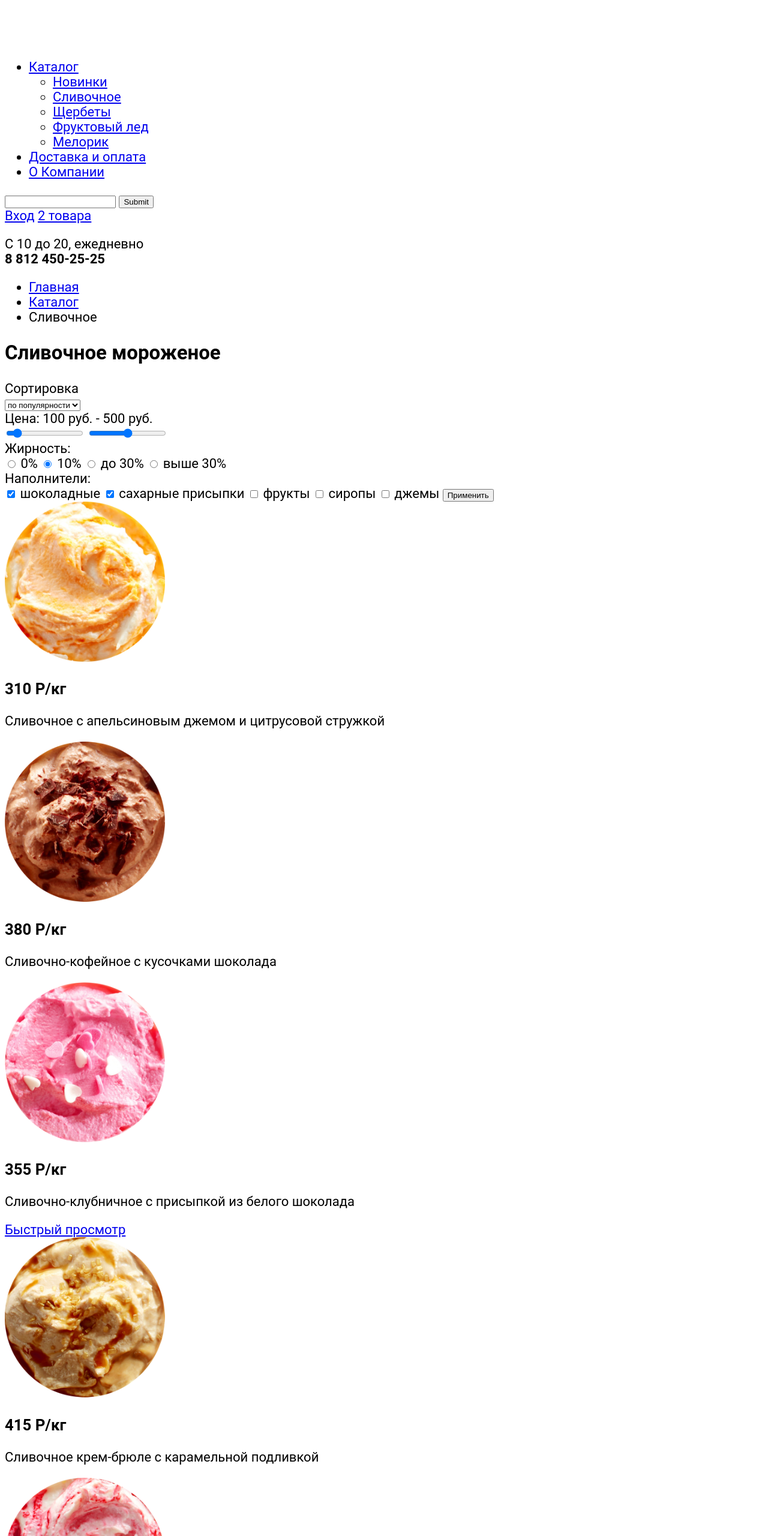
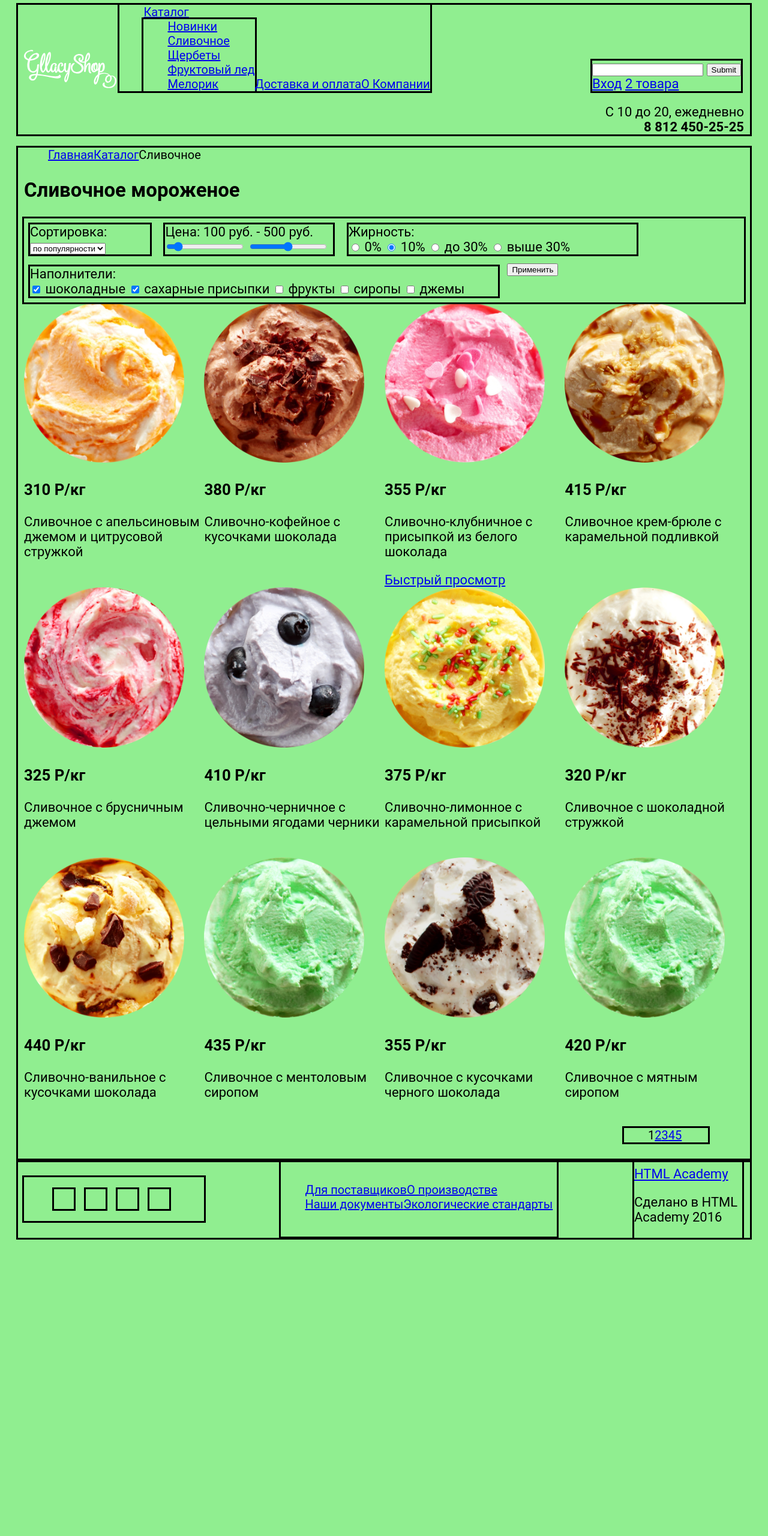
Before and after one commit to ostart/20604-gllacy, a plain HTML site: page inner.html in a window 1280 px wide. Shown: the top 2560 px of the page at 60% size. After the commit the page ends 2071 px from the top, so only its background shows below. Drawn offline with Linux system fonts and the light colour scheme.

Commit message:
Урок 4
Сетка

```diff
--- a/css/style.css
+++ b/css/style.css
@@ -3,4 +3,217 @@ body {
 	font-color: black;
 	font-family: "Roboto", "Arial", serif;
 	font-style: normal;
+	background: lightgreen;
 }
+
+.outline {
+  outline: 3px solid black;
+}
+
+.container {
+  width: 1200px;
+  margin: 0 auto;
+  padding: 0 10px;
+}
+
+ul.linear-style {
+	font-size: 0;
+}
+
+ul.linear-style li {
+	display: inline-block;
+	font-size: 20px;
+}
+
+ul.horizont-style li {
+	display: block;
+}
+
+.main-navigation {
+	display: inline-block;
+}
+
+.user-block {
+	display: inline-block;
+	margin-left: 265px;
+}
+
+.opentime {
+	text-align: right;
+}
+
+.slider-item {
+  width: 755px;
+  height: 624px;
+  margin: 0 auto;
+  text-align: center;
+}
+
+.rasp-chocco, .news-subs {
+	width: 1200px;
+	margin: 25px auto;
+}
+
+.raspberry {
+	display: inline-block;
+	width: 550px;
+	margin: 20px;
+/*	background-image: url("../img/raspberry-fon_1200.png");
+	background-size: contain;*/
+}
+
+.choccolate {
+	display: inline-block;
+	width: 550px;
+	margin: 20px;
+/*	background-image: url("../img/chocolate-fon_1200.png");
+	background-size: contain;*/
+}
+
+.i-want {
+	float: right;
+	margin-right: 25px;
+	margin-bottom: 25px;
+}
+
+.hit {
+	display: inline-block;
+	width: 295px;
+	vertical-align: top;
+	min-height: 450px;
+}
+
+.center {display:block; margin: 0 auto;}
+
+.preferences {
+	width: 1180px;
+	margin: 0 auto;
+}
+
+.preferences ul li {
+	display: inline-block;
+	width: 550px;
+	vertical-align: top;
+	min-height: 160px;
+	margin: 5px;
+}
+
+.news {
+	display: inline-block;
+	width: 550px;
+	margin: 20px;
+	min-height: 200px;
+	vertical-align: top;
+/*	background-image: url("../img/strawberry-fon_1200.png");
+	background-size: contain;*/
+}
+
+.subscribe {
+	display: inline-block;
+	width: 550px;
+	margin: 20px;
+	min-height: 200px;
+	vertical-align: top;
+/*	background-image: url("../img/post-fon_1200.png");
+	background-size: contain;*/
+}
+
+.map-adres {
+	display: inline-block;
+}
+
+.map-button {
+	display: block;
+	width: 300px;
+	margin: 0 auto;
+}
+
+.footer-social {
+  display: inline-block;
+  width: 260px;
+  min-height: 63px;
+  vertical-align: middle;
+  padding-top: 10px;
+}
+
+.footer-links {
+  display: inline-block;
+  width: 420px;
+  margin: 0 123px;
+  min-height: 90px;
+  vertical-align: middle;
+  padding-top: 35px;
+}
+
+.footer-copyright {
+  display: inline-block;
+  width: 180px;
+  min-height: 90px;
+  vertical-align: middle;
+  padding-top: 10px;
+}
+
+.social-btn-twit {
+	width: 33px;
+	min-height: 33px;
+	/*background-image: url("../img/twitter.png") 100% 100% no-repeat;
+	background-size: auto;*/
+}
+
+.social-btn { margin : 10px; }
+
+.social-btn-inst {
+	width: 33px;
+	min-height: 33px;
+	/*background-image: url("../img/insta.png") 100% 100% no-repeat;
+	background-size: auto;*/
+}
+
+.social-btn-fb {
+	width: 33px;
+	min-height: 33px;
+	/*background-image: url("../img/fb.png") 100% 100% no-repeat;
+	background-size: auto;*/
+}
+
+.social-btn-vk {
+	width: 33px;
+	min-height: 33px;
+	/*background-image: url("../img/vk.png") 100% 100% no-repeat;
+	background-size: auto;*/
+}
+
+.pagination-items {
+	display: inline-block;
+	width: 100px;
+	margin-left: 1000px;
+	margin-bottom: 30px;
+}
+
+.sorting {
+	display: inline-block;
+	width: 200px;
+	margin: 10px;
+	vertical-align: top;
+}
+
+.pricing {
+	display: inline-block;
+	width: 280px;
+	margin: 10px;
+	vertical-align: top;
+}
+
+.fatness {
+	display: inline-block;
+	width: 480px;
+	margin: 10px;
+	vertical-align: top;
+}
+
+.filler {
+	display: inline-block;
+	width: 780px;
+	margin: 10px;
+	vertical-align: top;
+}
--- a/inner.html
+++ b/inner.html
@@ -6,14 +6,14 @@
     <link href="css/style.css" rel="stylesheet">
   </head>
   <body>
-    <header class="container">
+    <header class="container outline">
       	<a href="index.html"><img src="img/logo.svg" alt="Лого Gllacyshop" width="154" height="64"></a>
         <nav class="main-navigation">
-          <ul>
+          <ul class="linear-style outline">
             <li>
               <a href="#">Каталог</a>
-              <ul>
-              	<li class="nav-catalog-news"><a href="#">Новинки</a></li>
+              <ul class="horizont-style outline">
+              	<li><a href="#">Новинки</a></li>
               	<li><a href="#">Сливочное</a></li>
               	<li><a href="#">Щербеты</a></li>
               	<li><a href="#">Фруктовый лед</a></li>
@@ -24,7 +24,7 @@
             <li><a class="main-navigation-about" href="#">О Компании</a></li>
           </ul>
         </nav>
-        <div class="user-block">
+        <div class="user-block outline">
           <form class="finder">
           	<input type="text" name="search">
           	<input type="submit" name="search-button">
@@ -37,25 +37,32 @@
         </div>
     </header>
 
-    <main class="container">
+    <main class="container outline">
       <article class="breadcrumbs-filters">
-      	  <ul class="breadcrumbs">
+      	  <ul class="breadcrumbs linear-style">
         		<li><a href="index.html">Главная</a></li>
         		<li><a href="#">Каталог</a></li>
         		<li>Сливочное</li>
       	  </ul>
       	<h1>Сливочное мороженое</h1>
-      	<div class="filters">
+      	<div class="filters outline">
       		<form action="#" method="post">
-      			<div class="sorting">Сортировка</div>
+      			<div class="sorting outline">
+              <span>Сортировка:</span>
               <select name="sort" id="sort">
                 <option value="popular">по популярности</option>
                 <option value="news">по новизне</option>
               </select>
-      			<div class="pricing">Цена: 100 руб. - 500 руб.</div>
+            </div>
+
+      			<div class="pricing outline">
+              <span>Цена: 100 руб. - 500 руб.</span>
               <input class="price" name="price-lower" id="price-lower" type="range" min="0" max="1000" multiple="lower" value="100">
               <input class="price" name="price-upper" id="price-upper" type="range" min="0" max="1000" multiple="upper" value="500">
-      			<div class="fatness">Жирность:</div>
+            </div>
+
+      			<div class="fatness outline">
+                <div>Жирность:</div>
                 <input type="radio" name="fat" id="fat0" value="0%">
                 <label class="filters=label" for="fat0">0%</label>
                 <input type="radio" name="fat" id="fat10" value="10%" checked>
@@ -64,8 +71,11 @@
                 <label class="filters=label" for="fat-less30">до 30%</label>
                 <input type="radio" name="fat" id="fat-more30" value="more30%">
                 <label class="filters=label" for="fat-more30">выше 30%</label>
+            </div>
 
-      			<div class="filler">Наполнители:</div>
+
+      			<div class="filler outline">
+              <div>Наполнители:</div>
               <input type="checkbox" name="fill-chocco" id="fill-chocco" value="fill-chocco" checked>
               <label class="filter-label" for="fill-chocco">шоколадные</label>
               <input type="checkbox" name="fill-sugar" id="fill-sugar" value="fill-sugar" checked>
@@ -76,6 +86,8 @@
               <label class="filter-label" for="fill-sirop">сиропы</label>
               <input type="checkbox" name="fill-jam" id="fill-jam" value="fill-jam">
               <label class="filter-label" for="fill-jam">джемы</label>
+            </div>
+
       			<input class="submit" type="submit" name="submit" value="Применить">
       		</form>
       	</div>
@@ -143,7 +155,7 @@
       		<p class="hits-title">Сливочное с мятным сиропом</p>
       	</div>
       </section>
-      <ul class="pagination-items">
+      <ul class="pagination-items linear-style outline">
       	<li>1</li>
       	<li><a href="#">2</a></li>
       	<li><a href="#">3</a></li>
@@ -152,20 +164,21 @@
       </ul>
     </main>
 
-  	<footer class="container">
-        <article class="footer-social">
-          <a class="social-btn-twit" href="#"></a>
-          <a class="social-btn-inst" href="#"></a>
-          <a class="social-btn-fb" href="#"></a>
-          <a class="social-btn-vk" href="#"></a>
-        </article>
-        <article class="footer-links">
-          <a class="footer-links-producers" href="#">Для поставщиков</a>
-          <a class="footer-links-factory" href="#">О производстве</a>
-          <a class="footer-links-docs" href="#">Наши документы</a>
-          <a class="footer-links-standart" href="#">Экологические стандарты</a>
-        </article>
-        <article class="footer-copyright">
+  	<footer class="container outline">
+        <ul class="footer-social linear-style outline">
+          <li class="social-btn social-btn-twit outline"><a href="#"></a></li>
+          <li class="social-btn social-btn-inst outline"><a href="#"></a></li>
+          <li class="social-btn social-btn-fb outline"><a href="#"></a></li>
+          <li class="social-btn social-btn-vk outline"><a href="#"></a></li>
+        </ul>
+
+        <ul class="footer-links linear-style outline">
+          <li class="footer-links-producers"><a href="#">Для поставщиков</a></li>
+          <li class="footer-links-factory"><a href="#">О производстве</a></li>
+          <li class="footer-links-docs"><a href="#">Наши документы</a></li>
+          <li class="footer-links-standart"><a href="#">Экологические стандарты</a></li>
+        </ul>
+        <article class="footer-copyright outline">
           <a class="btn" href="https://htmlacademy.ru">HTML Academy</a>
           <p>Сделано в HTML Academy 2016</p>
         </article>
```
Also changed, not shown: index.html (+55 -50 lines). Lines whose indentation alone changed are shown as unchanged.
